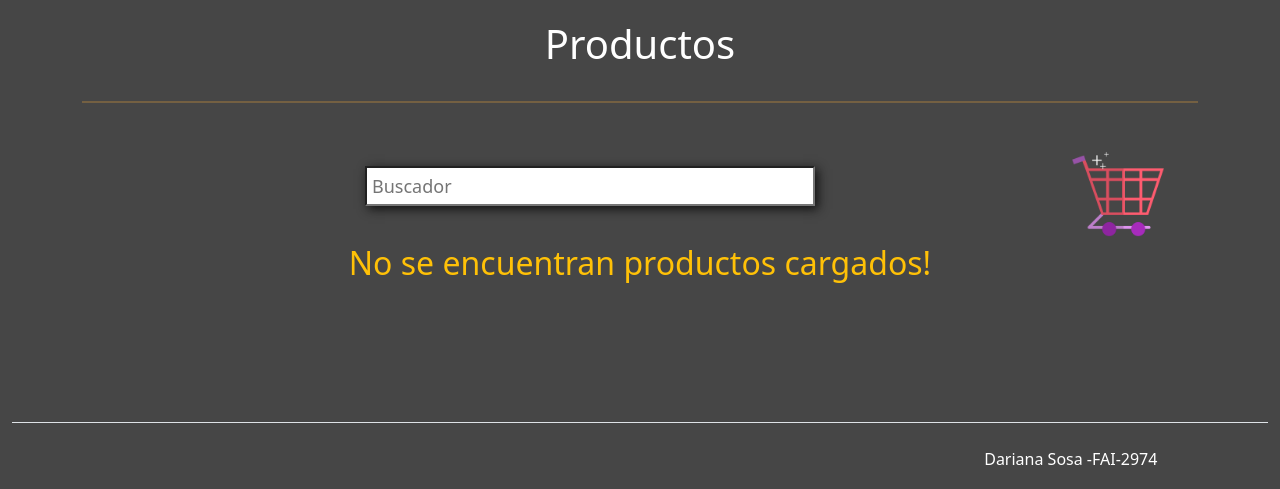
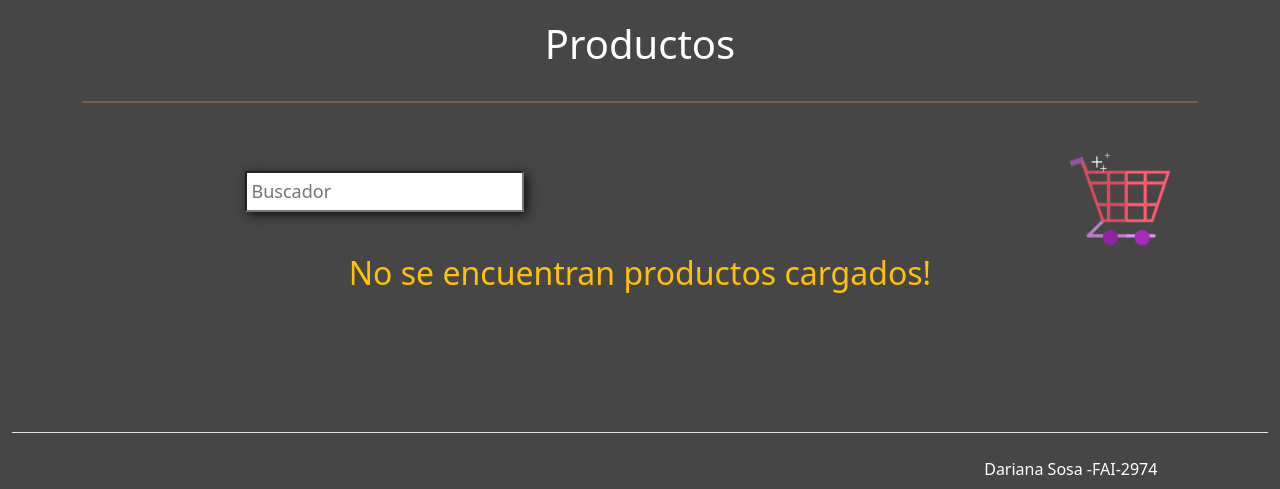
Before and after one commit to SebastianLegnazzi/TP-FINAL_PWD, a PHP site: page /Vista/paginas/index.php in a window 1280 px wide. Shown: the part 72-561 px from the top of the page. Run offline with PHP 8.4, Linux system fonts and the light colour scheme; data that the repository does not hold is empty.

Commit message:
Termino responsive del index, ademas de arreglar error en "registro"

```diff
--- a/Control/C_Session.php
+++ b/Control/C_Session.php
@@ -32,7 +32,11 @@ class C_Session{
 
     public function __construct(){
         session_start();
-       $this->objUsuario = null;
+        $this->objUsuario = new C_Usuario();
+        if(isset($_SESSION["nombreUsuario"])){
+            $usuario = $this->getObjUsuario()->buscar($_SESSION["nombreUsuario"]);
+            $this->setObjUsuario($usuario[0]);
+        }
     }
 
     private function iniciar($nombreUsuario, $arrayRoles){
@@ -41,8 +45,7 @@ class C_Session{
     }
 
     public function valida($param){
-        $objUsuarios = new c_usuario();
-        $arrayUsuario = $objUsuarios->buscar($param);
+        $arrayUsuario = $this->getObjUsuario()->buscar($param);
         $resp = false;
         if($arrayUsuario != null){
             if($param["usPass"] == $arrayUsuario[0]->getUsPass()){
--- a/Vista/js/mainRegistrarse.js
+++ b/Vista/js/mainRegistrarse.js
@@ -3,9 +3,9 @@ $(document).ready(function () {
         e.preventDefault();
         const forms = document.querySelectorAll('.needs-validation');
         if (verificarContraseñaIgual(document.getElementById('input_contraseña'), document.getElementById('input_contraseñaRep')) && forms[0].checkValidity()) {
-            var password = document.getElementById("uspass").value;
+            var password = document.getElementById("input_contraseña").value;
             var passhash = hex_md5(password).toString();
-            document.getElementById("uspass").value = passhash;
+            document.getElementById("input_contraseña").value = passhash;
             $.ajax({
                 type: "POST",
                 url: '../Accion/accionRegistrarse.php',
--- a/Vista/paginas/index.php
+++ b/Vista/paginas/index.php
@@ -44,6 +44,7 @@ include_once("../estructura/Cabecera.php");
                         <?php
                         if ($objSession->activa()) {
                             $objUsuario = $objSession->getUsuario();
+                            if ($objUsuario != null) {
                                 $objCompra = new C_Compra();
                                 $param["idUsuario"] = $objUsuario->getIdUsuario();
                                 if ($objCompra->buscar($param) != null) {
@@ -67,10 +68,11 @@ include_once("../estructura/Cabecera.php");
                                         </tr>
                                     </table>
                         <?php
-                            }else{
+                                } else {
                                     echo "<h2 class='text-warning text-center'> No tiene ningun producto agregado al carrito!</h2>";
                                 }
-                        }else{
+                            }
+                        } else {
                             echo "<h2 class='text-warning text-center'> Debes crear una sesion para poder comprar productos! </h2>";
                         }
                         ?>
@@ -84,16 +86,16 @@ include_once("../estructura/Cabecera.php");
             </div>
         </div>
     </div>
-    <div id="head__productos" class="container">
-        <div id="content__filter">
-            <input type="text" name="filtrador" id="filtrador" placeholder="Buscador" onkeyup="filtrar(this.value)">
+    <div id="head__productos" class="container align-items-center justify-content-center">
+        <div id="content__filter" class="col-md-6 text-center">
+            <input type="text" name="filtrador" id="filtrador" class="col-md-6" placeholder="Buscador" onkeyup="filtrar(this.value)">
         </div>
-        <a class="link-light" data-bs-toggle="modal" href="#exampleModalToggle2" role="button">
-            <div id="content__carrito">
+        <div id="content__carrito" class="row justify-content-end">
+            <a class="link-light col-md-3" data-bs-toggle="modal" href="#exampleModalToggle2" role="button">
                 <p id="contador__carrito"></p>
-                <img id="logo-carrito" src="../img/carritoCompra.png" alt="Logo de Carrito">
+                <img id="logo-carrito" src="../img/carritoCompra.png" class="img-fluid" alt="Logo de Carrito">
+            </a>
         </div>
-        </a>
     </div>
     <?php
     $objProducto = new C_Producto;
--- a/control/C_Compra.php
+++ b/control/C_Compra.php
@@ -100,10 +100,10 @@ class C_Compra
         $where = " true ";
         if ($param<>null) {
             if (isset($param["idCompra"])) {
-                $where.=" and idCompra ='".$param["idCompra"]."'";
+                $where.=" and idCompra =".$param["idCompra"];
             }
             if (isset($param["idUsuario"])) {
-                $where.=" and idUsuario ='".$param["idUsuario"]."'";
+                $where.=" and idUsuario =".$param["idUsuario"];
             }
         }
         $objCompra= new Compra();
--- a/modelo/Compra.php
+++ b/modelo/Compra.php
@@ -167,17 +167,17 @@ class Compra
     {
         $arregloCompra = null;
         $base = new BaseDatos();
-        $consultaCompra = "SELECT * FROM compraitem ";
+        $consultaCompra = "SELECT * FROM compra ";
         if ($condicion != "") {
             $consultaCompra = $consultaCompra . ' WHERE ' . $condicion;
         }
-        $consultaCompra .= " ORDER BY idCompraItem ";
+        $consultaCompra .= " ORDER BY idCompra ";
         if ($base->Iniciar()) {
             if ($base->Ejecutar($consultaCompra)) {
                 $arregloCompra = array();
                 while ($compra = $base->Registro()) {
                     $objcompra = new Compra();
-                    $objcompra->setear($compra['idCompraItem'], $compra['coFecha'], $compra['idUsuario']);
+                    $objcompra->setear($compra['idCompra'], $compra['coFecha'], $compra['idUsuario']);
                     array_push($arregloCompra, $objcompra);
                 }
             } else {
--- a/vista/css/producto.css
+++ b/vista/css/producto.css
@@ -75,18 +75,7 @@ hr {
 
 /* Filtrador */
 
-#content__filter {
-    display: flex;
-    align-self: center;
-    justify-content: center;
-    width: 100%;
-    height: 100%;
-    margin-left: 30px;
-}
-
 #filtrador {
-    width: 450px;
-    height: 40px;
     font-size: 18px;
     color: #111;
     box-shadow: 3px 3px 10px #111;
@@ -98,39 +87,7 @@ hr {
     display: none;
 }
 
-/* Logo Carrito */
-
-#content__carrito {
-    width: 10%;
-    margin-right: 30px;
-    text-align: center;
-    transition: all 0.3s ease;
-}
-
-#logo-carrito {
-    width: 100px;
-    height: 100px;
-}
-
-#content__carrito:hover {
-    transform: rotate(90deg);
-}
-
-#content__carrito:hover>#contador__carrito {
-    animation-name: contadorCarrito;
-    animation-duration: 0.5s;
-    transform: translateX(50px);
-}
-
-@keyframes contadorCarrito {
-    0% {
-        transform: translateX(0);
-    }
-
-    100% {
-        transform: translateX(50px);
-    }
-}
+/* Contador Carrito */
 
 #contador__carrito {
     margin-right: 40px;
@@ -140,7 +97,6 @@ hr {
     color: rgb(255, 126, 158);
     line-height: 0em;
     width: 100%;
-    transition: all 0.3s ease;
 }
 
 /* Detalle */
```
Lines whose indentation alone changed are shown as unchanged.
